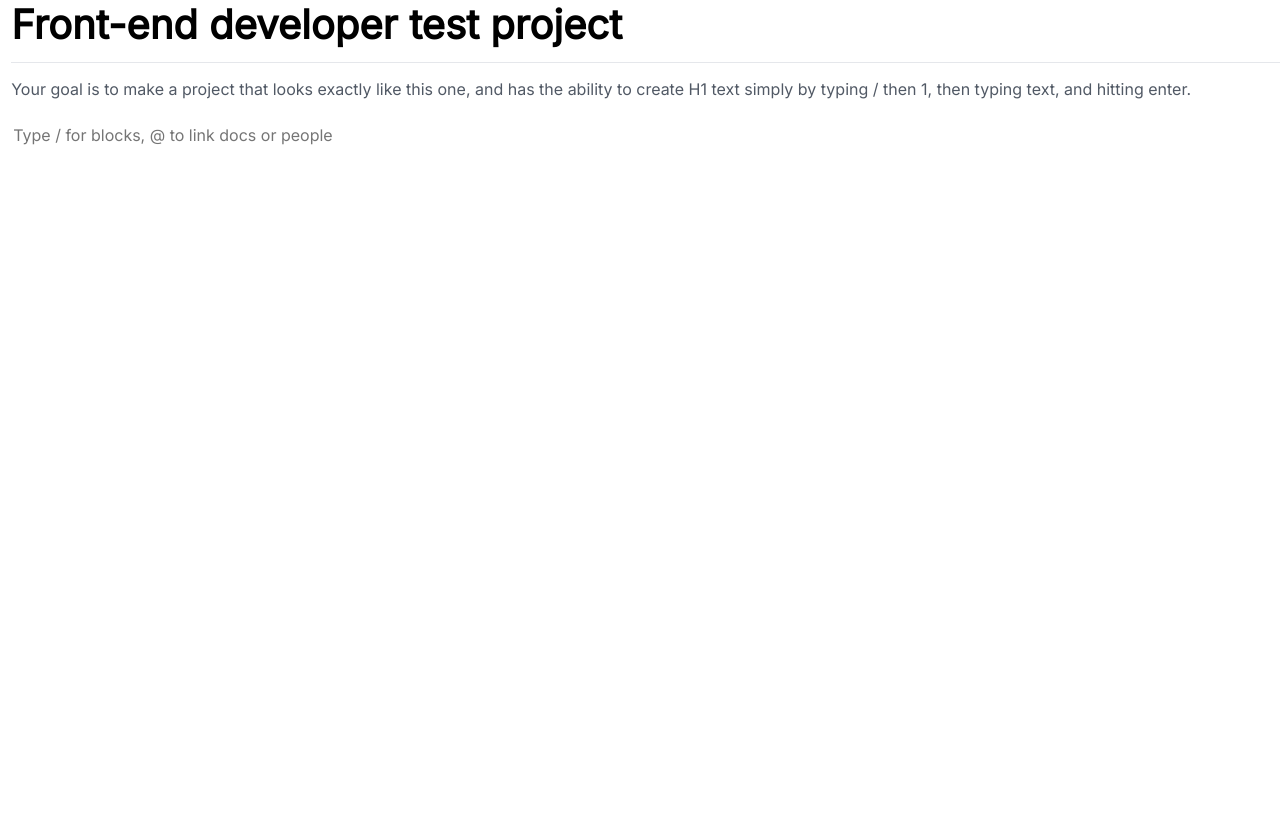
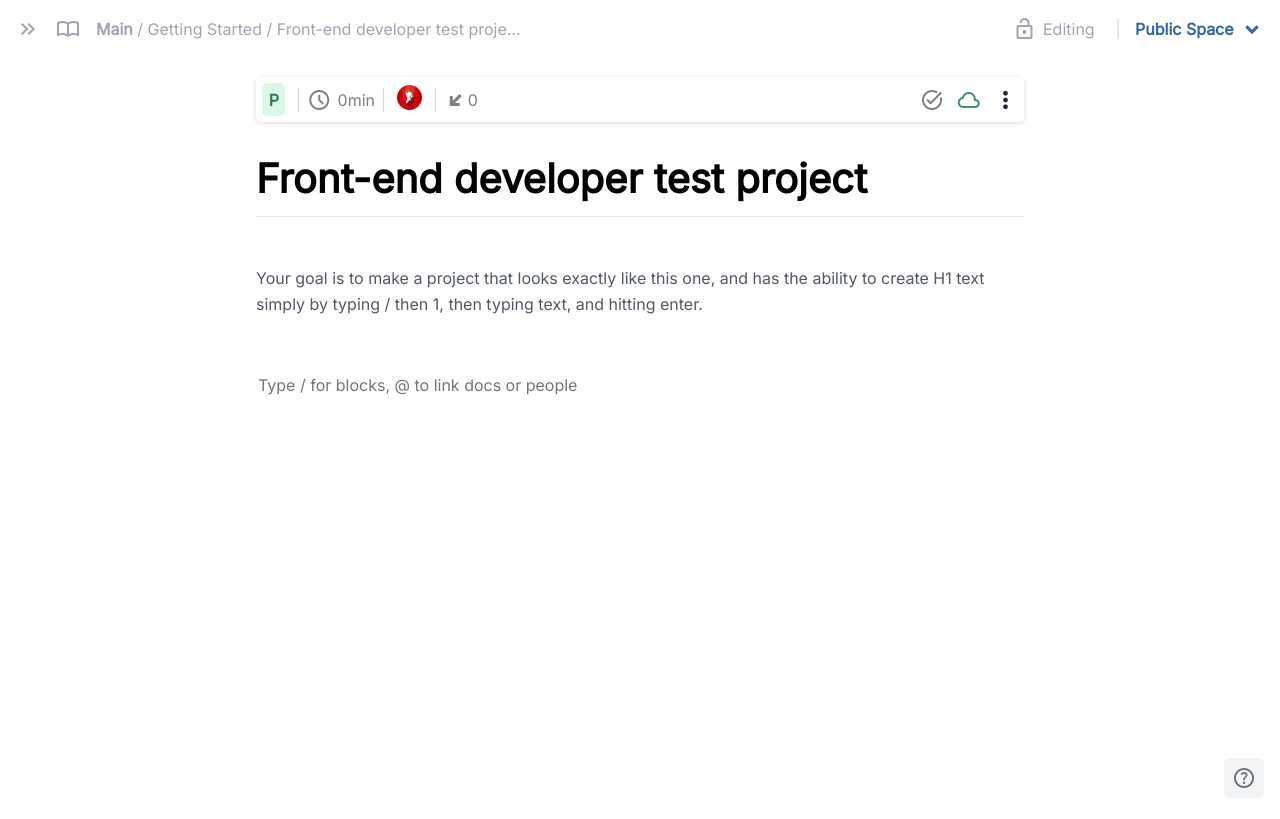
Before and after one commit to fed1k/HeaderActivator, a plain HTML site: page index.html in a window 1280 px wide. Drawn offline with nearby package versions, Linux system fonts and the light colour scheme.

Commit message:
improve UI/UX

```diff
--- a/app.js
+++ b/app.js
@@ -47,4 +47,6 @@ input.addEventListener('input', (e)=>{
       }
     })
   }
+
+  if(e.target.value === "") popup.style.display = "none"
 });
--- a/index.html
+++ b/index.html
@@ -5,12 +5,47 @@
   <meta http-equiv="X-UA-Compatible" content="IE=edge">
   <meta name="viewport" content="width=device-width, initial-scale=1.0">
   <link rel="stylesheet" href="style.css">
+  <link rel="stylesheet" href="https://fonts.googleapis.com/css2?family=Material+Symbols+Outlined:opsz,wght,FILL,GRAD@48,400,0,0" />
   <title>Document</title>
 </head>
 <body>
+  <nav>
+    <div class="nav-left-side">
+      <span class="material-symbols-outlined">keyboard_double_arrow_right</span>
+      <span class="material-symbols-outlined">import_contacts</span>
+      <span><b>Main</b> / Getting Started / Front-end developer test proje...</span>
+    </div>
+    <div class="nav-right-side">
+      <span class="material-symbols-outlined">lock_open</span>
+      <span>Editing</span>
+      <span id="public-space">Public Space</span>
+      <span class="material-symbols-outlined">keyboard_arrow_down</span>
+    </div>
+  </nav>
   <main>
+    <div class="box">
+      <div class="first-box-item">
+        <span id="colorful-p">P</span>
+        <div class="time-icon-container">
+          <span class="material-symbols-outlined">schedule</span>
+          <span>0min</span>
+        </div>
+        <div>
+          <img src="./images/cute-little-doggy-running-breakthrough-red-studio-background_155003-45105.webp" alt="">
+        </div>
+        <div class="arrow-down-container">
+          <span class="material-symbols-outlined">transit_enterexit</span>
+          <span>0</span>
+        </div>
+      </div>
+      <div>
+        <span class="material-symbols-outlined">task_alt</span>
+        <span id="cloud-icon" class="material-symbols-outlined">cloudy_filled</span>
+        <span id="dots" class="material-symbols-outlined">more_vert</span>
+      </div>
+    </div>
     <h1>Front-end developer test project</h1>
-    <p>Your goal is to make a project that looks exactly like this one, and has the ability to create H1 text simply by
+    <p class="description">Your goal is to make a project that looks exactly like this one, and has the ability to create H1 text simply by
       typing / then 1, then typing text, and hitting enter. </p>
     <textarea placeholder="Type / for blocks, @ to link docs or people" autofocus></textarea>
     <div class="popup">
@@ -35,6 +70,9 @@
       </div>
     </div>
   </main>
+  <footer>
+    <span class="material-symbols-outlined help">help</span>
+  </footer>
   <script src="app.js"></script>
 </body>
 </html>
--- a/style.css
+++ b/style.css
@@ -6,16 +6,108 @@
 }
 
 main {
-  padding-left: 0.7rem;
+  padding: 1.2rem 20vw 0 20vw;
+  display: flex;
+  flex-direction: column;
+  gap: 2rem;
+  /* overflow-x: hidden; */
+}
+
+nav {
+  display: flex;
+  justify-content: space-between;
+  padding: 1rem;
+  /* translate: -70vw; */
+}
+
+.time-icon-container {
+  display: flex;
+  align-items: center;
+  gap: 0.4rem;
+  padding: 0 0.5rem;
+  border-right: 1px solid #D2D5DAFF;
+  border-left: 1px solid #D2D5DAFF;
+}
+
+nav span {
+  color: #A0A5B0FF;
+}
+
+.nav-left-side {
+  display: flex;
+  align-items: center;
+  gap: 1rem;
+}
+
+.box {
+  box-shadow: rgba(0, 0, 0, 0.16) 0px 1px 4px;
+  display: flex;
+  justify-content: space-between;
+  padding: 0.4rem;
+  align-items: center;
+  border-radius: 5px;
+  color: gray;
+}
+
+#cloud-icon {
+  color: #43946CFF;
+}
+
+#dots {
+  color: #212936FF;
+  font-weight: bold;
+}
+
+#colorful-p {
+  background-color: #D9F9E6FF;
+  color: #347659FF;
+  padding: 0.4rem;
+  border-radius: 5px;
+  font-weight: bold;
+}
+
+.box > div {
+  display: flex;
+  align-items: center;
+  gap: 0.8rem;
+}
+
+.arrow-down-container {
+  display: flex;
+  align-items: center;
+  border-left: 1px solid #D2D5DAFF;
+  padding-left: 0.5rem;
 }
 
 textarea {
   outline: none;
-  width: 97vw;
-  height: 80vh;
+  height: 45vh;
   border: none;
   resize: none;
   font-size: 16px;
+}
+
+.help {
+  background-color: #F3F4F6FF;
+  padding: 0.5rem;
+  border-radius: 5px;
+  color: #6C727FFF;
+}
+
+footer {
+  display: flex;
+  justify-content: flex-end;
+  padding: 1.3rem 1rem;
+}
+
+.nav-right-side {
+  display: flex;
+  align-items: center;
+  gap: 0.4rem;
+}
+
+.nav-right-side span:nth-child(2) {
+  padding-right: 1rem;
 }
 
 h1 {
@@ -43,7 +135,7 @@ main > p {
   box-shadow: rgba(0, 0, 0, 0.15) 0px 5px 15px 0px;
   padding: 1.3rem 0;
   position: absolute;
-  top: 165px;
+  top: 80%;
 }
 
 .popup-header {
@@ -73,3 +165,60 @@ main > p {
   scale: 2;
   color: #9DA3AEFF;
 }
+
+#public-space {
+  color: #3565A9FF;
+  font-weight: bold;
+  border-left: 2px solid #E5E7EBFF;
+  padding-left: 1rem;
+}
+
+#public-space + span {
+  padding-top: 0.1rem;
+  color: #3565A9FF;
+  font-weight: bold;
+}
+
+.description {
+  line-height: 26px;
+}
+
+img {
+  width: 25px;
+  height: 25px;
+  border-radius: 50%;
+}
+
+::-webkit-scrollbar {
+  width: 7px;
+}
+
+::-webkit-scrollbar-track {
+  background: #FFFFFFFF;
+}
+
+::-webkit-scrollbar-thumb {
+  background: #B9C4CEFF;
+  border-radius: 6px;
+}
+
+@media only screen and (max-width: 800px) {
+  main {
+    padding: 1.2rem 20vw 0 5vw;
+    gap: 1.5rem;
+  }
+
+  .nav-right-side {
+    display: none;
+  }
+}
+
+@media only screen and (min-width: 280px) and (max-width: 550px){
+  main {
+    padding: 1.2rem 5vw 0 5vw;
+  }
+
+  .box {
+    display: none;
+  }
+}
```
Also changed, not shown: images/cute-little-doggy-running-breakthrough-red-studio-background_155003-45105.webp (added).
